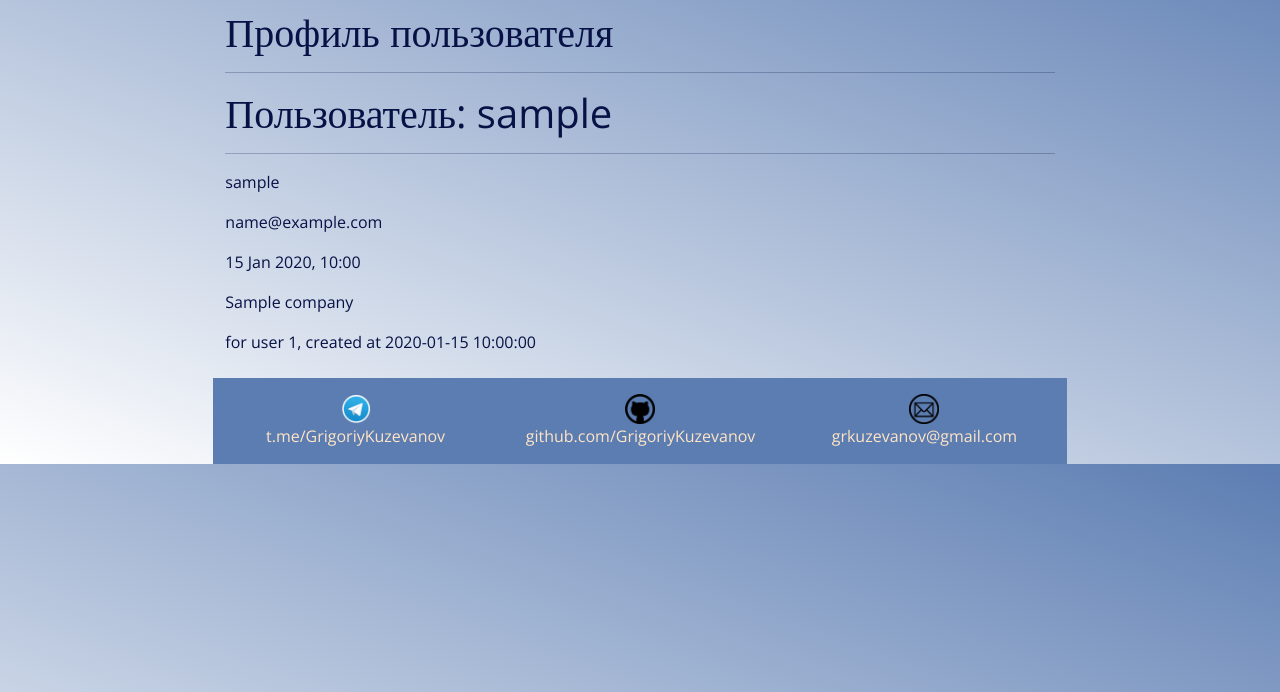
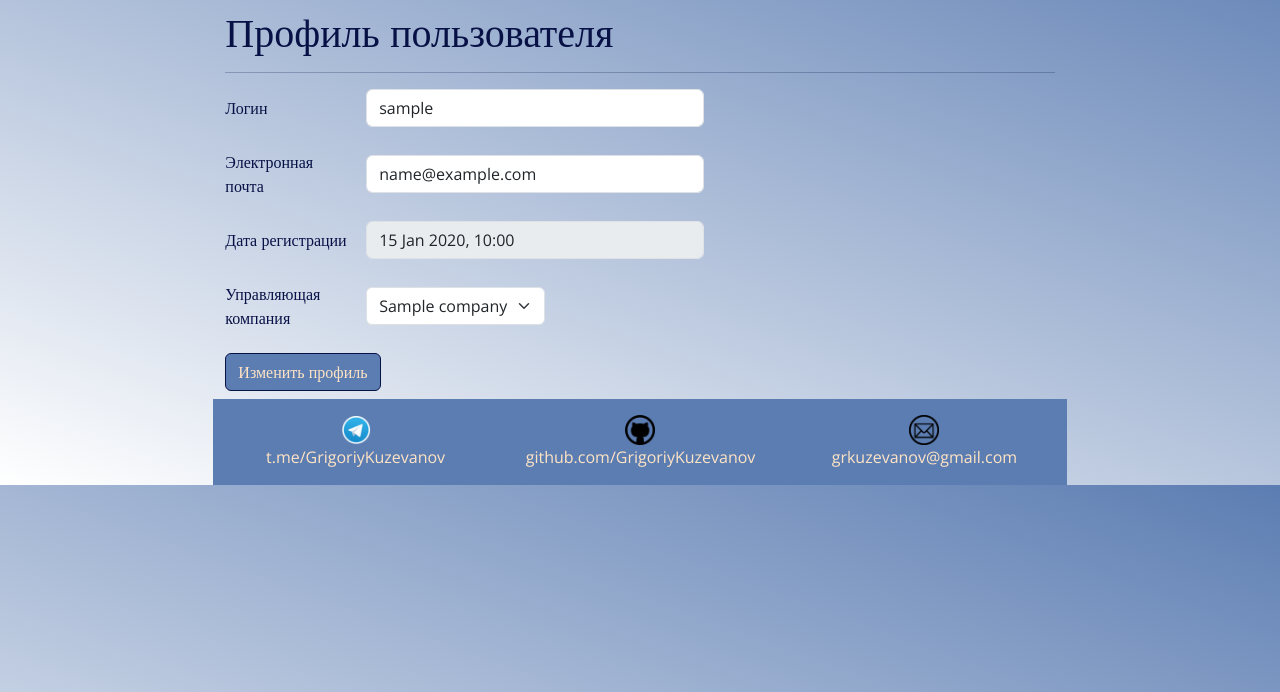
Before and after one commit to GrigoriyKuzevanov/flask-pet-project, a Flask app: a page that uses my_app/templates/profile.html in a window 1280 px wide. Shown: the part 108-800 px from the top of the page. Run offline with Flask 3, Linux system fonts and the light colour scheme; a user stored in the database is signed in; tables that the repository leaves empty hold one stand-in row (values such as "Sample post").

Commit message:
add profile change form, route

```diff
--- a/my_app/forms.py
+++ b/my_app/forms.py
@@ -1,7 +1,7 @@
 from flask_wtf import FlaskForm
 from wtforms import (BooleanField, FloatField, PasswordField, StringField,
-                     SubmitField)
-from wtforms.validators import DataRequired, Email, EqualTo, ValidationError, Optional
+                     SubmitField, DateTimeField, SelectField)
+from wtforms.validators import DataRequired, Email, EqualTo, ValidationError, Optional, InputRequired
 
 from my_app.models import User
 
@@ -33,6 +33,26 @@ class RegistrationForm(FlaskForm):
             raise ValidationError("Данный почтовый адрес уже используется в системе")
 
 
+class ProfileForm(FlaskForm):
+    username = StringField("Логин", validators=[DataRequired()])
+    email = StringField('Электронная почта', validators=[DataRequired()])
+    reg_at = DateTimeField('Дата регистрации', validators=[Optional()])
+    company = SelectField('Управляющая компания', coerce=int, validators=[InputRequired()])
+    submit = SubmitField("Изменить профиль", validators=[Optional()])
+
+    def validate_username(self, username):
+        user = User.query.filter_by(username=username.data).first()
+        print(username.data, user.username)
+        if user is not None and username.data != user.username:
+            raise ValidationError("Данный логин уже используется в системе")
+
+    def validate_email(self, email):
+        user = User.query.filter_by(email=email.data).first()
+        print(self.username.data, user.email)
+        if user is not None and self.username.data != user.username:
+            raise ValidationError("Данный почтовый адрес уже используется в системе")
+
+
 class PriceForm(FlaskForm):
     tko = FloatField("Обращение с ТКО (руб/м.куб)", validators=[Optional()])
     maintenance_common = FloatField("Содержание жилья (руб/м.кв)", validators=[Optional()])
--- a/my_app/routes.py
+++ b/my_app/routes.py
@@ -6,8 +6,8 @@ from flask import flash, redirect, render_template, request, url_for
 from flask_login import current_user, login_required, login_user, logout_user
 
 from my_app import app, db
-from my_app.forms import LoginForm, RegistrationForm, PriceForm
-from my_app.models import User, Price
+from my_app.forms import LoginForm, RegistrationForm, PriceForm, ProfileForm
+from my_app.models import User, Price, Company
 
 load_dotenv()
 
@@ -72,8 +72,6 @@ def prices():
             gas=form.gas.data,
             renovation=form.renovation.data,
         )
-        print(type(form.tko.data))
-        print(form.tko.data)
         db.session.add(price)
         db.session.commit()
         flash('Данные внесены успешно')
@@ -135,13 +133,25 @@ def register():
     return render_template("register.html", title="Регистрация", form=form, menu=menu)
 
 
-@app.route("/profile/<username>")
+@app.route("/profile/<username>", methods=['GET', "POST"])
 @login_required
 def profile(username):
     url = url_for("profile", username=username)
+    user = current_user
+    title = f"Профиль пользователя <{user.username}>"
     title = "Профиль пользователя"
-    user = User.query.filter_by(username=username).first_or_404()
-    return render_template("profile.html", user=user, title=title, url=url, menu=menu)
+    companies = Company.query.all()
+    companies_list = [(c.id, c.name) for c in companies]
+    form = ProfileForm(obj=user)
+    form.company.choices = companies_list
+    if form.validate_on_submit() and request.method == 'POST':
+        user.username = form.username.data
+        user.email = form.email.data
+        user.company_id = form.company.data
+        db.session.commit()
+        flash('Профиль обновлен успешно')
+        redirect(url)
+    return render_template("profile.html", user=user, title=title, url=url, menu=menu, form=form)
 
 
 @app.errorhandler(404)
--- a/my_app/templates/profile.html
+++ b/my_app/templates/profile.html
@@ -3,14 +3,62 @@
 {% block content %}
 {{ super() }}
 
-<h1>Пользователь: {{ user }}</h1>
-<hr>
-<p>{{ user.username }}</p>
-<p>{{ user.email }}</p>
-<p>{{ user.reg_at.strftime("%d %b %Y, %H:%M") }}</p>
-<p>{{ user.company }}</p>
-{% for p in user.prices %}
-<p>{{ p }}</p>
-{% endfor %}
+<form action="/profile/{{ user.username }}" method="post">
+    {{ form.hidden_tag() }}
+    <div class="mb-3">
+        <div class="row g-3 align-items-center">
+            <div class="col-lg-2">
+                {{ form.username.label(class='col-form-label') }}
+            </div>
+            <div class="col-auto">
+                {{ form.username(class='form-control', size=32) }}
+            </div>
+            {% for error in form.username.errors %}
+            <span style="color: red;">[{{ error }}]</span>
+            {% endfor %}
+        </div>
+    </div>
+    <div class="mb-3">
+        <div class="row g-3 align-items-center">
+            <div class="col-lg-2">
+                {{ form.email.label(class='col-form-label') }}
+            </div>
+            <div class="col-auto">
+                {{ form.email(class='form-control', size=32) }}
+            </div>
+            {% for error in form.email.errors %}
+            <span style="color: red;">[{{ error }}]</span>
+            {% endfor %}
+        </div>
+    </div>
+    <div class="mb-3">
+        <div class="row g-3 align-items-center">
+            <div class="col-lg-2">
+                {{ form.reg_at.label(class='col-form-label') }}
+            </div>
+            <div class="col-auto">
+                {{ form.reg_at(class='form-control', disabled=True, readonly=True, size=32, value=user.reg_at.strftime("%d %b %Y, %H:%M")) }}
+            </div>
+            {% for error in form.reg_at.errors %}
+            <span style="color: red;">[{{ error }}]</span>
+            {% endfor %}
+        </div>
+    </div>
+    <div class="mb-3">
+        <div class="row g-3 align-items-center">
+            <div class="col-lg-2">
+                {{ form.company.label(class='col-form-label') }}
+            </div>
+            <div class="col-auto">
+                {{ form.company(class='form-select') }}
+            </div>
+            {% for error in form.company.errors %}
+            <span style="color: red;">[{{ error }}]</span>
+            {% endfor %}
+        </div>
+    </div>
+
+    {{ form.submit(class='btn btn-primary') }}
+</form>
 
 {% endblock %}
```
